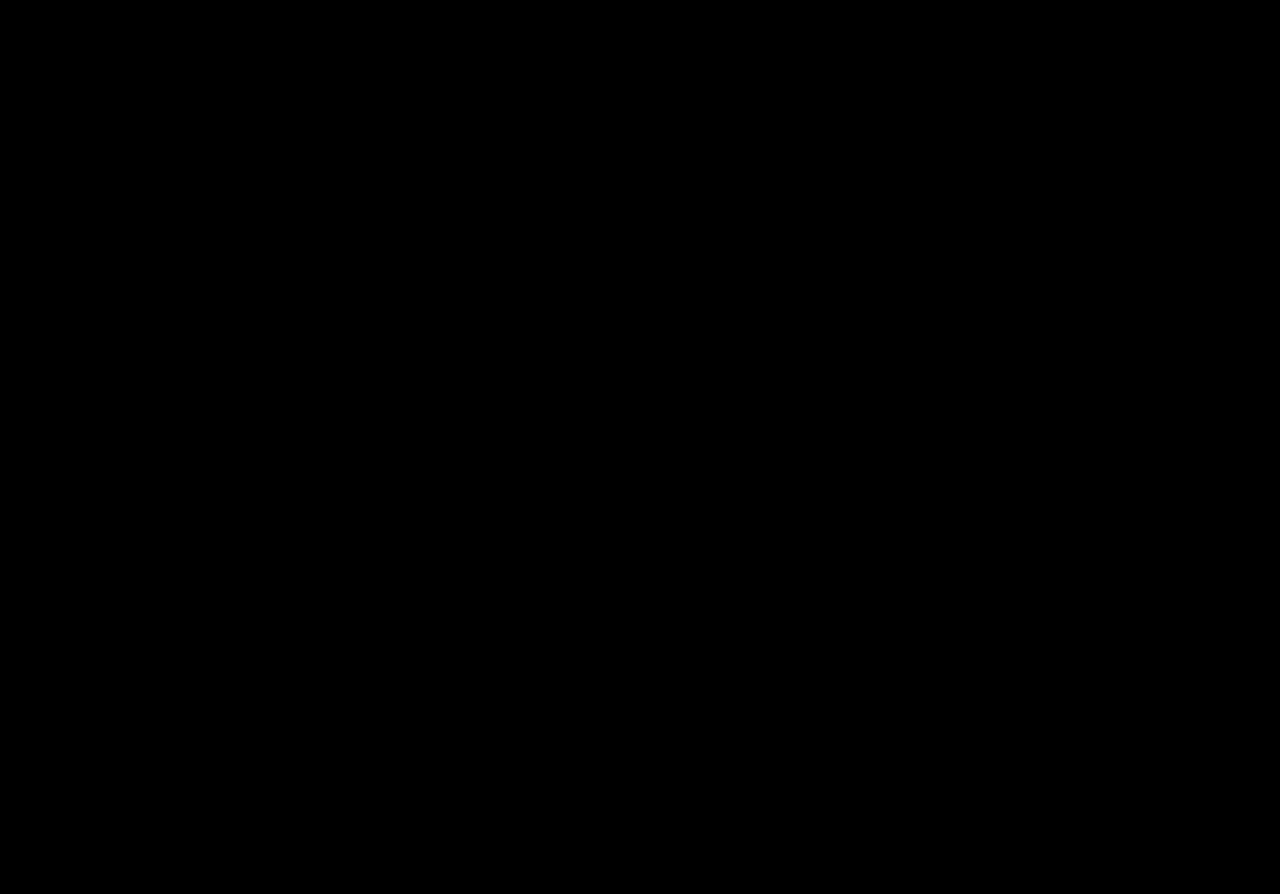
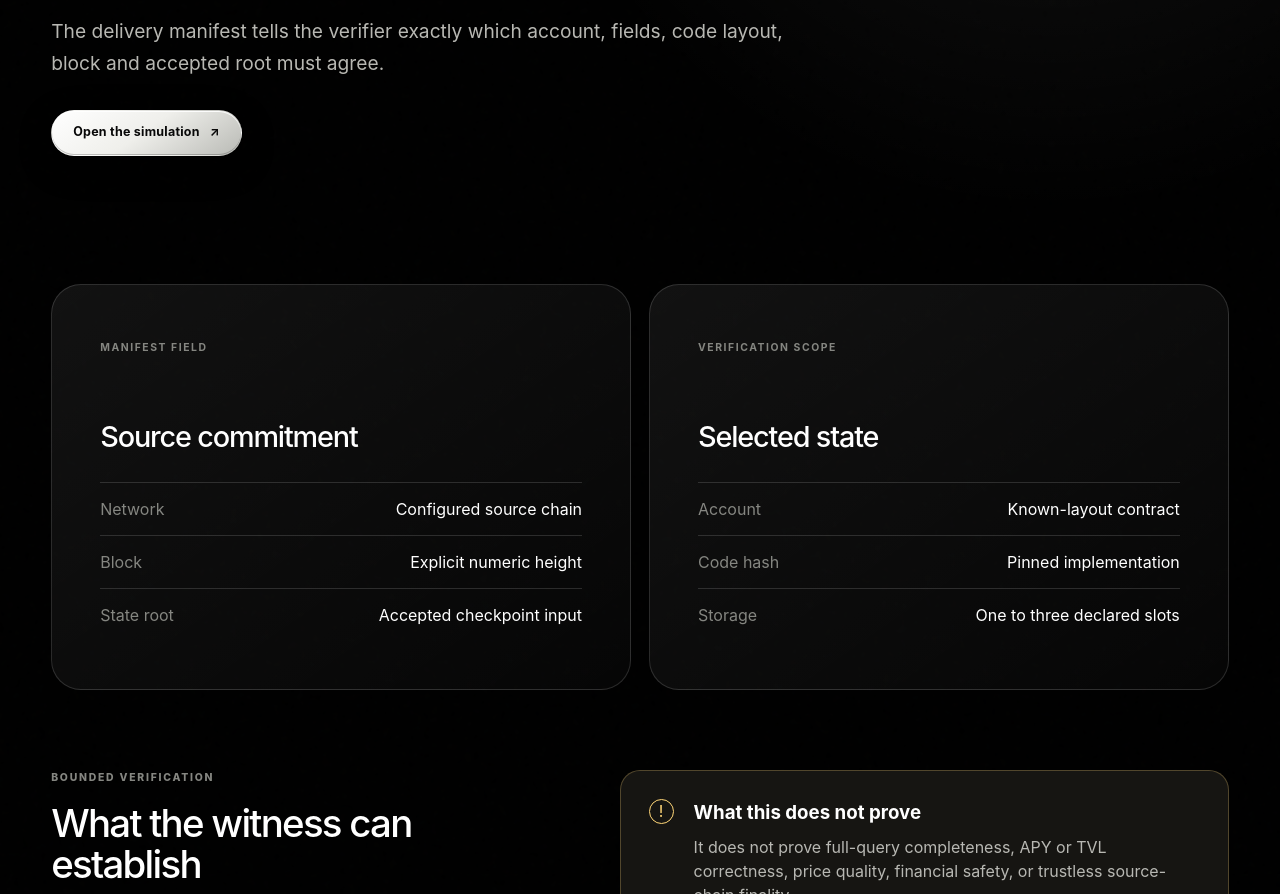
Before and after one commit to Zireaelst/ETHGlobal-Online, a Next.js app in the folder apps/web/: page /proofs in a window 1280 px wide. Before the commit this address had no page. Shown: the part 406-1300 px from the top of the page. Before the commit the page ends 800 px from the top, so only its background shows below. Built offline with nearby package versions, Linux system fonts and the light colour scheme.

Commit message:
feat(web): document proof scope and trust limits

```diff
--- /dev/null
+++ b/apps/web/src/app/proofs/page.tsx
@@ -0,0 +1,23 @@
+import type { Metadata } from "next";
+import { PageShell } from "@/components/page-shell";
+import { ProofScope } from "@/components/proof-scope";
+
+export const metadata: Metadata = { title: "Proofs" };
+
+export default function ProofsPage() {
+  return (
+    <PageShell eyebrow="Proofs" title="A narrow claim, made inspectable." intro="The delivery manifest tells the verifier exactly which account, fields, code layout, block and accepted root must agree.">
+      <section className="manifest-grid">
+        <article><span>Manifest field</span><h2>Source commitment</h2><dl><div><dt>Network</dt><dd>Configured source chain</dd></div><div><dt>Block</dt><dd>Explicit numeric height</dd></div><div><dt>State root</dt><dd>Accepted checkpoint input</dd></div></dl></article>
+        <article><span>Verification scope</span><h2>Selected state</h2><dl><div><dt>Account</dt><dd>Known-layout contract</dd></div><div><dt>Code hash</dt><dd>Pinned implementation</dd></div><div><dt>Storage</dt><dd>One to three declared slots</dd></div></dl></article>
+      </section>
+      <ProofScope />
+      <details className="raw-panel"><summary>Inspect raw witness shape</summary><pre aria-label="Illustrative witness schema">{`{
+  "mode": "simulation",
+  "block": "explicit numeric height",
+  "accountProof": ["RLP proof nodes omitted"],
+  "storageProof": ["selected slots only"]
+}`}</pre><p>Illustrative schema only. No address, hash, explorer link or transaction evidence is generated.</p></details>
+    </PageShell>
+  );
+}
--- /dev/null
+++ b/apps/web/src/components/proof-scope.tsx
@@ -0,0 +1,18 @@
+export function ProofScope({ compact = false }: { compact?: boolean }) {
+  return (
+    <section className={`proof-scope${compact ? " proof-scope--compact" : ""}`} aria-labelledby="proof-scope-title">
+      <div>
+        <span className="eyebrow">Bounded verification</span>
+        <h2 id="proof-scope-title">What the witness can establish</h2>
+        <p>An EIP-1186 witness checks selected storage fields and the account code hash against one accepted state root at one explicit block.</p>
+      </div>
+      <aside className="limit-panel" aria-labelledby="proof-limits-title">
+        <span className="limit-icon" aria-hidden="true">!</span>
+        <div>
+          <h3 id="proof-limits-title">What this does not prove</h3>
+          <p>It does not prove full-query completeness, APY or TVL correctness, price quality, financial safety, or trustless source-chain finality.</p>
+        </div>
+      </aside>
+    </section>
+  );
+}
```
